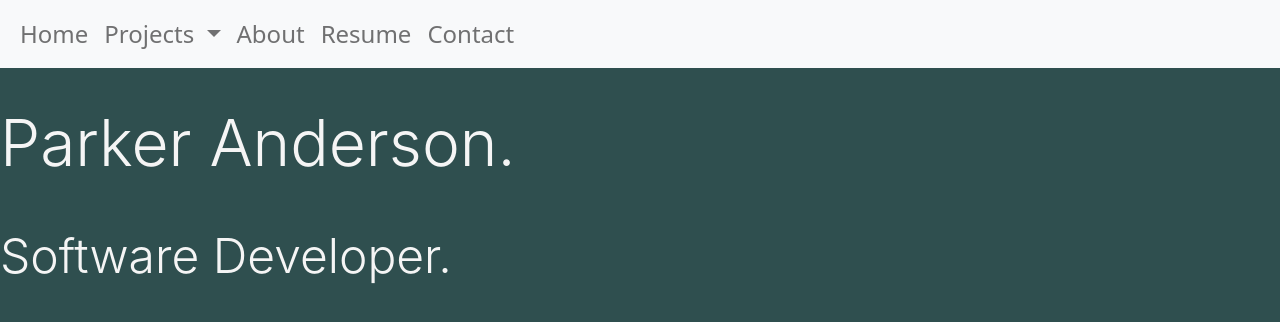
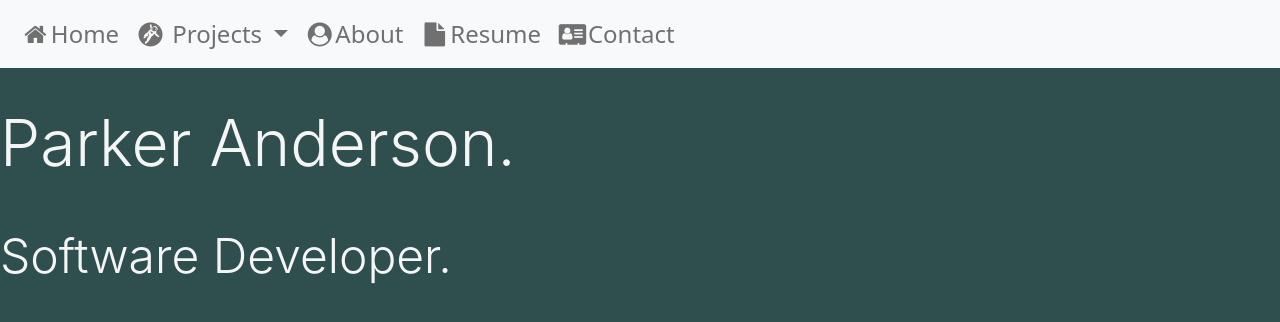
Before and after one commit to Parker-Anderson/parker-anderson.github.io, a plain HTML site: page index.html in a window 1280 px wide. Shown: the top 322 px of the page. Drawn offline with nearby package versions, Linux system fonts and the light colour scheme.

Commit message:
icon attribute change

```diff
--- a/index.html
+++ b/index.html
@@ -6,7 +6,7 @@
     <meta name="viewport" content="width=device-width, initial-scale=1.0">
     <link href="https://cdn.jsdelivr.net/npm/bootstrap@5.0.0/dist/css/bootstrap.min.css" rel="stylesheet" integrity="sha384-wEmeIV1mKuiNpC+IOBjI7aAzPcEZeedi5yW5f2yOq55WWLwNGmvvx4Um1vskeMj0" crossorigin="anonymous">
     <link rel="stylesheet" href="main.css">
-    <link rel="stylesheet" type="application/pdf" href="https://cdnjs.cloudflare.com/ajax/libs/font-awesome/4.7.0/css/font-awesome.min.css">
+    <link rel="stylesheet" href="https://cdnjs.cloudflare.com/ajax/libs/font-awesome/4.7.0/css/font-awesome.min.css">
     <title>Parker Anderson - Developer</title>
 </head>
 <body>
```
